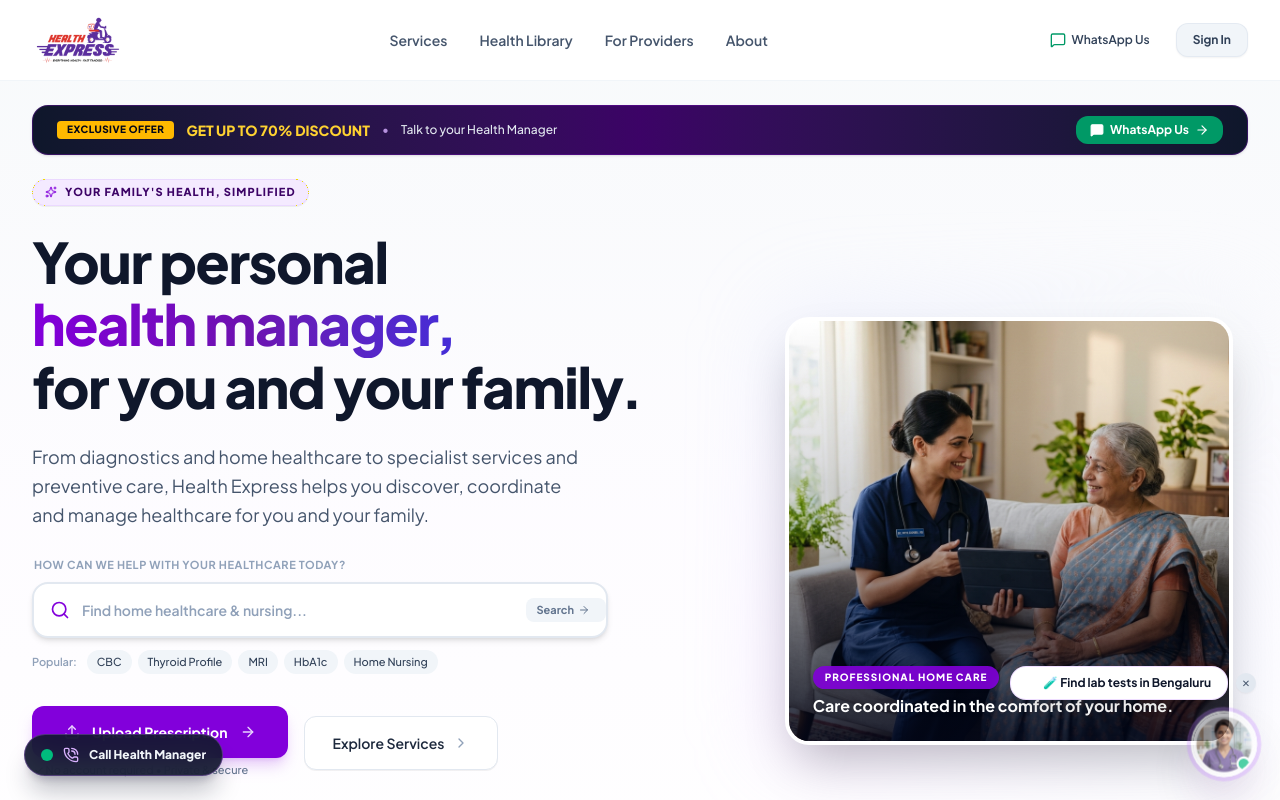
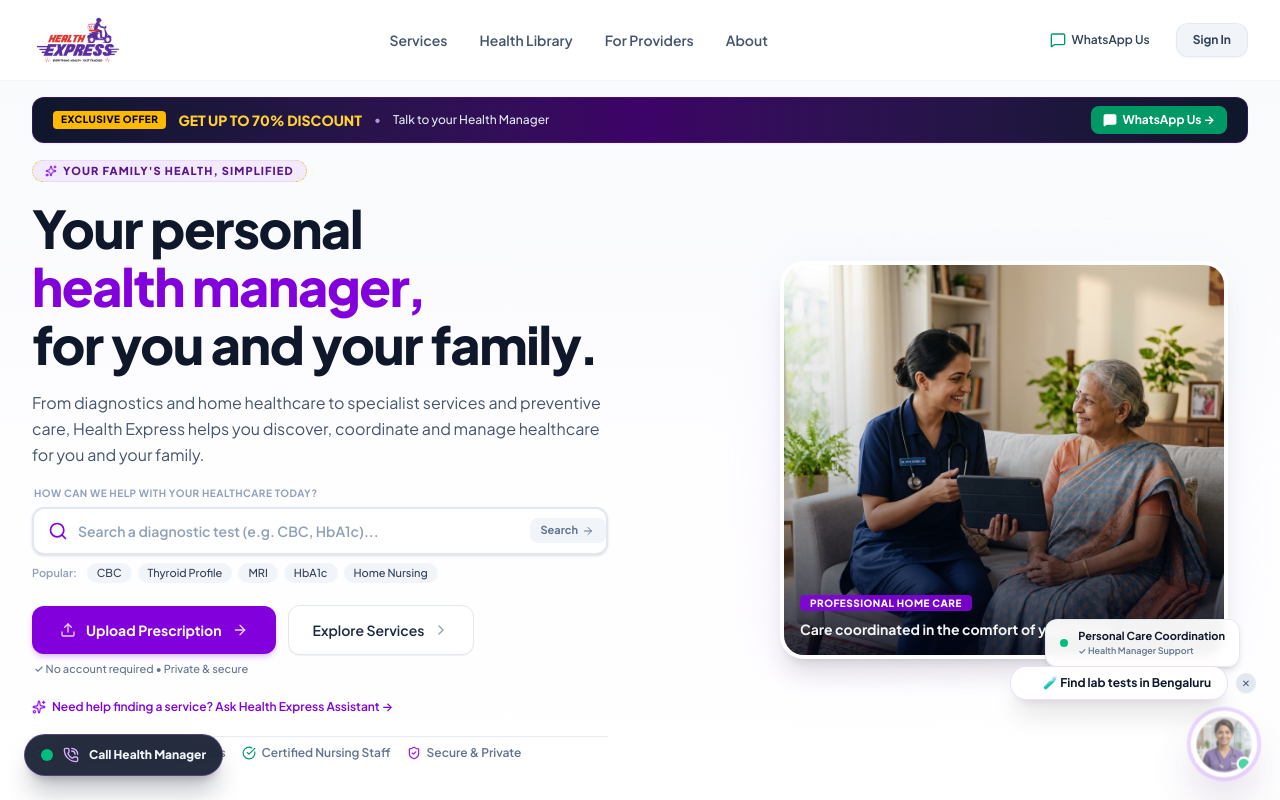
Before and after one commit to Tarunmakode123/healthexpressweb, a React (Vite) app: page / in a window 1280 px wide. Shown: the top 800 px of the page. Built offline with nearby package versions, Linux system fonts and the light colour scheme.

Commit message:
feat: complete reconceptualized hero section - high visibility 70% discount strip, data-driven command search, first-viewport prescription upload, zero card overload

```diff
--- a/src/components/sections/HeroSection.jsx
+++ b/src/components/sections/HeroSection.jsx
@@ -2,17 +2,17 @@
 import { Link, useNavigate } from 'react-router-dom';
 import {
   Search, Upload, ArrowRight, CheckCircle, Sparkles, MessageSquare,
-  FlaskConical, Scan, Home, Dna, ChevronRight, X, ShieldCheck, HeartHandshake
+  FlaskConical, Scan, Home, Dna, ChevronRight, X, ShieldCheck
 } from 'lucide-react';
 import { openWhatsApp } from '../../utils/whatsapp';
 import { searchServicesQuery } from '../../services/serviceSearchEngine';
 
 const ROTATING_PLACEHOLDERS = [
-  "Search for a diagnostic test...",
-  "Find home healthcare & nursing...",
+  "Search a healthcare service...",
+  "Search a diagnostic test (e.g. CBC, HbA1c)...",
+  "Search home healthcare & nursing...",
   "Search a surgery or procedure...",
-  "Find a health package or full checkup...",
-  "Search medicines or healthcare services..."
+  "Search a health package or checkup..."
 ];
 
 const POPULAR_CHIPS = [
@@ -40,7 +40,7 @@
     return () => clearInterval(interval);
   }, []);
 
-  // Debounced search query resolution
+  // Debounced search query resolution across catalog
   useEffect(() => {
     if (!searchQuery.trim()) {
       setSearchResults([]);
@@ -79,18 +79,18 @@
   };
 
   return (
-    <section className="relative overflow-hidden bg-gradient-to-b from-slate-50 via-purple-50/30 to-white pt-4 pb-12 sm:pt-6 sm:pb-20">
+    <section className="relative overflow-hidden bg-gradient-to-b from-slate-50 via-purple-50/20 to-white pt-3 pb-8 sm:pt-4 sm:pb-12 lg:pb-16">
 
-      {/* Background Lighting & Architectural Atmosphere */}
-      <div className="absolute top-0 right-1/3 w-[500px] h-[500px] bg-purple-200/30 rounded-full blur-3xl pointer-events-none -z-10" />
-      <div className="absolute bottom-10 left-10 w-96 h-96 bg-indigo-100/30 rounded-full blur-3xl pointer-events-none -z-10" />
+      {/* Ambient Lighting Backdrop */}
+      <div className="absolute top-0 right-1/4 w-[450px] h-[450px] bg-purple-200/25 rounded-full blur-3xl pointer-events-none -z-10" />
+      <div className="absolute bottom-0 left-10 w-80 h-80 bg-indigo-100/25 rounded-full blur-3xl pointer-events-none -z-10" />
 
       <div className="max-w-7xl mx-auto px-4 sm:px-6 lg:px-8 relative z-10">
 
-        {/* 1. REQUIRED CLIENT OFFER & HEALTH MANAGER RIBBON */}
-        <div className="mb-6 bg-gradient-to-r from-slate-900 via-purple-950 to-slate-900 text-white py-2.5 px-4 sm:px-6 rounded-2xl shadow-sm border border-purple-800/40 flex flex-wrap items-center justify-between gap-3 text-xs font-medium">
+        {/* 1. MANDATORY HIGHLY VISIBLE DISCOUNT & HEALTH MANAGER OFFER STRIP */}
+        <div className="mb-4 bg-gradient-to-r from-slate-900 via-purple-950 to-slate-900 text-white py-2 px-3.5 sm:px-5 rounded-xl shadow-xs border border-purple-800/40 flex flex-wrap items-center justify-between gap-2.5 text-xs font-medium">
           <div className="flex flex-wrap items-center gap-2 sm:gap-3">
-            <span className="bg-amber-400 text-slate-950 font-black px-2.5 py-0.5 rounded text-[10px] uppercase tracking-wider shadow-2xs">
+            <span className="bg-amber-400 text-slate-950 font-black px-2 py-0.5 rounded text-[10px] uppercase tracking-wider shrink-0">
               EXCLUSIVE OFFER
             </span>
             <span className="font-extrabold text-amber-300 text-xs sm:text-sm">GET UP TO 70% DISCOUNT</span>
@@ -99,55 +99,54 @@
           </div>
 
           <button
-            onClick={() => openWhatsApp("Hello Health Express! I would like to consult with my Health Manager regarding the up to 70% discount offer.")}
-            className="inline-flex items-center gap-1.5 bg-emerald-600 hover:bg-emerald-500 text-white font-bold px-3.5 py-1.5 rounded-xl transition-all text-xs shadow-2xs group cursor-pointer active:scale-95"
+            onClick={() => openWhatsApp("Hello Health Express! I would like to talk to my Health Manager regarding the up to 70% discount offer.")}
+            className="inline-flex items-center gap-1.5 bg-emerald-600 hover:bg-emerald-500 text-white font-bold px-3 py-1.5 rounded-lg transition-all text-xs shadow-2xs group cursor-pointer active:scale-95 ml-auto sm:ml-0"
           >
             <MessageSquare className="w-3.5 h-3.5 fill-current" />
-            <span>WhatsApp Us</span>
-            <ArrowRight className="w-3.5 h-3.5 group-hover:translate-x-0.5 transition-transform" />
+            <span>WhatsApp Us →</span>
           </button>
         </div>
 
-        <div className="grid grid-cols-1 lg:grid-cols-12 gap-8 lg:gap-12 items-center">
+        <div className="grid grid-cols-1 lg:grid-cols-12 gap-6 lg:gap-8 items-center">
 
-          {/* LEFT COLUMN: BRAND MESSAGE & DISCOVERY CONCIERGE */}
-          <div className="lg:col-span-7 space-y-6 text-left">
+          {/* LEFT COLUMN: POSITIONING, HEADLINE, SEARCH & CTAS */}
+          <div className="lg:col-span-7 space-y-4 text-left">
 
             {/* EYEBROW */}
             <div>
-              <span className="inline-flex items-center gap-2 px-3 py-1 rounded-full bg-purple-100/90 border border-purple-200/80 text-purple-950 font-extrabold text-[11px] uppercase tracking-widest shadow-2xs">
+              <span className="inline-flex items-center gap-1.5 px-3 py-0.5 rounded-full bg-purple-100/90 border border-purple-200/80 text-purple-900 font-extrabold text-[11px] uppercase tracking-widest">
                 <Sparkles className="w-3 h-3 text-purple-700" />
                 YOUR FAMILY'S HEALTH, SIMPLIFIED
               </span>
             </div>
 
             {/* EDITORIAL BRAND HEADLINE */}
-            <h1 className="text-3xl sm:text-5xl lg:text-[56px] font-extrabold text-slate-900 tracking-tight leading-[1.12]">
+            <h1 className="text-3xl sm:text-4xl lg:text-[48px] xl:text-[52px] font-extrabold text-slate-900 tracking-tight leading-[1.12]">
               Your personal<br />
-              <span className="bg-gradient-to-r from-purple-700 via-purple-800 to-indigo-700 bg-clip-text text-transparent">health manager,</span><br />
+              <span className="text-purple-700">health manager,</span><br />
               for you and your family.
             </h1>
 
-            {/* CONCISE SUPPORTING STATEMENT */}
-            <p className="text-base sm:text-lg text-slate-600 font-normal leading-relaxed max-w-[560px]">
+            {/* CONCISE SUPPORTING COPY */}
+            <p className="text-sm sm:text-base text-slate-600 font-normal leading-relaxed max-w-[580px]">
               From diagnostics and home healthcare to specialist services and preventive care, Health Express helps you discover, coordinate and manage healthcare for you and your family.
             </p>
 
             {/* UNIVERSAL HEALTHCARE COMMAND SEARCH */}
-            <div ref={searchContainerRef} className="relative max-w-xl space-y-2 pt-1">
+            <div ref={searchContainerRef} className="relative max-w-xl space-y-1.5 pt-0.5">
 
-              <div className="text-[11px] font-bold uppercase tracking-wider text-slate-400 pl-0.5">
-                How can we help with your healthcare today?
+              <div className="text-[10px] font-bold uppercase tracking-wider text-slate-400 pl-0.5">
+                HOW CAN WE HELP WITH YOUR HEALTHCARE TODAY?
               </div>
 
-              {/* Command Search Input Bar */}
+              {/* Search Bar Input */}
               <div
-                className={`relative flex items-center bg-white rounded-2xl border-2 transition-all duration-200 shadow-md ${
-                  isSearchFocused ? 'border-purple-600 ring-4 ring-purple-100' : 'border-slate-200 hover:border-slate-300'
+                className={`relative flex items-center bg-white rounded-xl border-2 transition-all duration-200 shadow-sm ${
+                  isSearchFocused ? 'border-purple-600 ring-3 ring-purple-100' : 'border-slate-200 hover:border-slate-300'
                 }`}
               >
-                <div className="pl-4 text-purple-700">
-                  <Search className="w-5 h-5" />
+                <div className="pl-3.5 text-purple-700">
+                  <Search className="w-4 h-4 sm:w-5 sm:h-5" />
                 </div>
 
                 <input
@@ -156,25 +155,25 @@
                   onChange={(e) => setSearchQuery(e.target.value)}
                   onFocus={() => setIsSearchFocused(true)}
                   placeholder={ROTATING_PLACEHOLDERS[placeholderIndex]}
-                  className="w-full py-4 pl-3 pr-10 text-xs sm:text-sm font-semibold text-slate-900 placeholder:text-slate-400 bg-transparent outline-none"
+                  className="w-full py-3 pl-2.5 pr-10 text-xs sm:text-sm font-semibold text-slate-900 placeholder:text-slate-400 bg-transparent outline-none"
                 />
 
                 {searchQuery ? (
                   <button
                     onClick={() => setSearchQuery('')}
-                    className="pr-4 text-slate-400 hover:text-slate-600 text-xs font-bold"
+                    className="pr-3 text-slate-400 hover:text-slate-600 text-xs font-bold"
                   >
                     <X className="w-4 h-4" />
                   </button>
                 ) : (
-                  <div className="pr-4 hidden sm:flex items-center gap-1 text-[11px] font-bold text-slate-500 bg-slate-100 px-2.5 py-1 rounded-lg">
+                  <div className="pr-3 hidden sm:flex items-center gap-1 text-[11px] font-bold text-slate-500 bg-slate-100 px-2.5 py-1 rounded-lg">
                     <span>Search</span>
                     <ArrowRight className="w-3 h-3" />
                   </div>
                 )}
               </div>
 
-              {/* AUTOCOMPLETE DROPDOWN */}
+              {/* SEARCH AUTOCOMPLETE DROPDOWN */}
               {isSearchFocused && (
                 <div className="absolute top-full left-0 right-0 mt-2 bg-white rounded-2xl border border-slate-200 shadow-2xl z-50 overflow-hidden animate-in fade-in">
 
@@ -192,7 +191,7 @@
                         <button
                           key={item.id}
                           onClick={() => handleSelectService(item.slug)}
-                          className="w-full text-left p-3 rounded-xl hover:bg-purple-50 flex items-center justify-between transition-colors group cursor-pointer"
+                          className="w-full text-left p-2.5 rounded-xl hover:bg-purple-50 flex items-center justify-between transition-colors group cursor-pointer"
                         >
                           <div className="overflow-hidden">
                             <div className="text-xs font-bold text-slate-900 group-hover:text-purple-900 truncate">
@@ -202,14 +201,14 @@
                               {item.shortDesc || item.subcategory}
                             </div>
                           </div>
-                          <span className="text-[10px] font-bold text-purple-700 bg-purple-100 px-2.5 py-1 rounded-full shrink-0">
+                          <span className="text-[10px] font-bold text-purple-700 bg-purple-100 px-2.5 py-0.5 rounded-full shrink-0">
                             View →
                           </span>
                         </button>
                       ))}
                     </div>
                   ) : searchQuery && searchResults.length === 0 ? (
-                    <div className="p-5 text-center space-y-2">
+                    <div className="p-4 text-center space-y-2">
                       <p className="text-xs text-slate-600 font-medium">No direct service matches for "{searchQuery}".</p>
                       <button
                         onClick={() => {
@@ -253,7 +252,7 @@
               )}
 
               {/* POPULAR SEARCH CHIPS */}
-              <div className="flex flex-wrap items-center gap-1.5 pt-1">
+              <div className="flex flex-wrap items-center gap-1.5 pt-0.5">
                 <span className="text-[11px] font-semibold text-slate-400 mr-1">Popular:</span>
                 {POPULAR_CHIPS.map((chip) => (
                   <button
@@ -262,7 +261,7 @@
                       setSearchQuery(chip.query);
                       setIsSearchFocused(true);
                     }}
-                    className="px-2.5 py-1 rounded-full bg-slate-100 hover:bg-purple-50 text-slate-700 hover:text-purple-900 text-[11px] font-medium transition-colors cursor-pointer"
+                    className="px-2.5 py-0.5 rounded-full bg-slate-100 hover:bg-purple-50 text-slate-700 hover:text-purple-900 text-[11px] font-medium transition-colors cursor-pointer"
                   >
                     {chip.label}
                   </button>
@@ -271,28 +270,24 @@
 
             </div>
 
-            {/* PRIMARY & SECONDARY ACTION BUTTONS */}
-            <div className="flex flex-col sm:flex-row items-stretch sm:items-center gap-4 pt-2">
+            {/* PRIMARY & SECONDARY ACTION BUTTONS (IMMEDIATELY VISIBLE ABOVE THE FOLD) */}
+            <div className="pt-1.5 space-y-1.5">
+              <div className="flex flex-col sm:flex-row items-stretch sm:items-center gap-3">
 
                 {/* PRIMARY CTA: Upload Prescription */}
-              <div>
                 <button
                   onClick={onOpenUploadModal}
-                  className="w-full sm:w-auto px-8 py-4 rounded-xl bg-purple-700 hover:bg-purple-800 text-white font-bold text-sm shadow-lg shadow-purple-700/20 transition-all flex items-center justify-center gap-3 touch-target active:scale-95"
+                  className="w-full sm:w-auto px-7 py-3.5 rounded-xl bg-purple-700 hover:bg-purple-800 text-white font-bold text-sm shadow-md shadow-purple-700/20 transition-all flex items-center justify-center gap-2.5 touch-target active:scale-95"
                 >
                   <Upload className="w-4 h-4 text-purple-200" />
                   <span>Upload Prescription</span>
                   <ArrowRight className="w-4 h-4 text-purple-200" />
                 </button>
-                <div className="text-[11px] text-slate-500 font-medium text-center sm:text-left pt-1 pl-0.5">
-                  ✓ No account required • Private & secure
-                </div>
-              </div>
 
                 {/* SECONDARY CTA: Explore Services */}
                 <Link
                   to="/services"
-                className="w-full sm:w-auto px-7 py-4 rounded-xl bg-white hover:bg-slate-50 border border-slate-200 text-slate-800 font-semibold text-sm shadow-2xs transition-all flex items-center justify-center gap-2 touch-target active:scale-95"
+                  className="w-full sm:w-auto px-6 py-3.5 rounded-xl bg-white hover:bg-slate-50 border border-slate-200 text-slate-800 font-semibold text-sm shadow-2xs transition-all flex items-center justify-center gap-2 touch-target active:scale-95"
                 >
                   <span>Explore Services</span>
                   <ChevronRight className="w-4 h-4 text-slate-400" />
@@ -300,57 +295,72 @@
 
               </div>
 
+              {/* MICROCOPY UNDER PRIMARY CTA */}
+              <div className="text-[11px] text-slate-500 font-medium text-center sm:text-left pl-0.5">
+                ✓ No account required • Private & secure
+              </div>
+            </div>
+
             {/* ASSISTANT ENTRY LINK */}
-            <div className="pt-1">
+            <div className="pt-0.5">
               <button
                 onClick={handleOpenChatbot}
                 className="inline-flex items-center gap-1.5 text-xs text-purple-700 font-semibold hover:text-purple-900 group cursor-pointer"
               >
                 <Sparkles className="w-3.5 h-3.5 text-purple-600 fill-purple-100" />
-                <span>Need help finding a service? Ask Health Express Assistant</span>
-                <ArrowRight className="w-3.5 h-3.5 group-hover:translate-x-1 transition-transform" />
+                <span>Need help finding a service? Ask Health Express Assistant →</span>
               </button>
             </div>
 
-            {/* TRUST & COMPLIANCE LAYER */}
-            <div className="flex flex-wrap items-center gap-5 text-xs font-semibold text-slate-500 pt-3 border-t border-slate-200/80 max-w-xl">
+            {/* TRUST SIGNALS */}
+            <div className="flex flex-wrap items-center gap-4 text-xs font-semibold text-slate-500 pt-2 border-t border-slate-200/80 max-w-xl">
               <div className="flex items-center gap-1.5">
-                <CheckCircle className="w-4 h-4 text-emerald-600 shrink-0" />
+                <CheckCircle className="w-3.5 h-3.5 text-emerald-600 shrink-0" />
                 <span>NABL Accredited Partner Labs</span>
               </div>
               <div className="flex items-center gap-1.5">
-                <CheckCircle className="w-4 h-4 text-emerald-600 shrink-0" />
+                <CheckCircle className="w-3.5 h-3.5 text-emerald-600 shrink-0" />
                 <span>Certified Nursing Staff</span>
+              </div>
+              <div className="flex items-center gap-1.5">
+                <ShieldCheck className="w-3.5 h-3.5 text-purple-600 shrink-0" />
+                <span>Secure & Private</span>
               </div>
             </div>
 
           </div>
 
-          {/* RIGHT COLUMN: ARCHITECTURAL INTEGRATED HUMAN HEALTHCARE PHOTOGRAPHY (ZERO FLOATING CARDS) */}
-          <div className="lg:col-span-5 flex justify-center pt-4 lg:pt-0">
+          {/* RIGHT COLUMN: SINGLE PREMIUM HEALTHCARE VISUAL (ZERO FLOATING CARDS) */}
+          <div className="lg:col-span-5 flex justify-center pt-2 lg:pt-0">
             <div className="relative w-full max-w-md">
 
-              {/* Subtle Natural Background Lighting Layer */}
-              <div className="absolute -inset-4 bg-gradient-to-tr from-purple-300/30 via-indigo-200/20 to-slate-100/60 rounded-[40px] blur-2xl -z-10" />
+              {/* Subtle Ambient Glow Backdrop */}
+              <div className="absolute -inset-3 bg-gradient-to-tr from-purple-200/30 via-indigo-100/20 to-slate-100/50 rounded-[32px] blur-xl -z-10" />
 
-              {/* INTEGRATED HUMAN CARE PHOTOGRAPHY CONTAINER */}
-              <div className="relative bg-white rounded-3xl overflow-hidden shadow-2xl border-4 border-white text-left">
-                <div className="relative h-84 sm:h-[420px] w-full overflow-hidden">
+              {/* SINGLE SUBTLE OVERLAY BADGE (MAXIMUM 1) */}
+              <div className="hidden sm:flex absolute -bottom-2 -right-2 sm:-right-3 z-20 bg-white/95 px-3.5 py-2 rounded-xl shadow-md border border-slate-200/90 items-center gap-2.5 backdrop-blur-xs">
+                <div className="w-2 h-2 rounded-full bg-emerald-500 animate-pulse" />
+                <div className="text-left">
+                  <div className="text-[11px] font-bold text-slate-900">Personal Care Coordination</div>
+                  <div className="text-[9px] text-slate-500 font-semibold">✓ Health Manager Support</div>
+                </div>
+              </div>
+
+              {/* MAIN HEALTHCARE PHOTOGRAPHY CONTAINER */}
+              <div className="relative bg-white rounded-3xl overflow-hidden shadow-xl border-4 border-white text-left">
+                <div className="relative h-72 sm:h-[360px] lg:h-[390px] w-full overflow-hidden">
                   <img
                     src="/hero_home_care.jpg"
-                    alt="Health Express Care Manager providing personalized home healthcare assistance"
+                    alt="Health Express Care Manager providing personalized home healthcare"
                     className="w-full h-full object-cover object-center"
                   />
+                  <div className="absolute inset-0 bg-gradient-to-t from-slate-950/80 via-slate-950/15 to-transparent" />
 
-                  {/* Subtle Gradient Framing */}
-                  <div className="absolute inset-0 bg-gradient-to-t from-slate-950/85 via-slate-950/20 to-transparent" />
-
-                  {/* Integrated Storytelling Caption */}
-                  <div className="absolute bottom-6 left-6 right-6 text-white space-y-1.5">
-                    <span className="inline-block text-[10px] font-extrabold uppercase tracking-widest px-3 py-1 rounded-full bg-purple-700/90 text-white backdrop-blur-xs shadow-sm">
+                  <div className="absolute bottom-4 left-4 right-4 text-white">
+                    <span className="text-[10px] font-extrabold uppercase tracking-wider px-2.5 py-0.5 rounded bg-purple-700/90 text-white">
                       Professional Home Care
                     </span>
-                    <h3 className="text-base font-bold text-white leading-snug drop-shadow-sm">
+                    <h3 className="text-xs sm:text-sm font-bold text-white/95 mt-1.5">
                       Care coordinated in the comfort of your home.
                     </h3>
                   </div>
```
Lines whose indentation alone changed are shown as unchanged.
